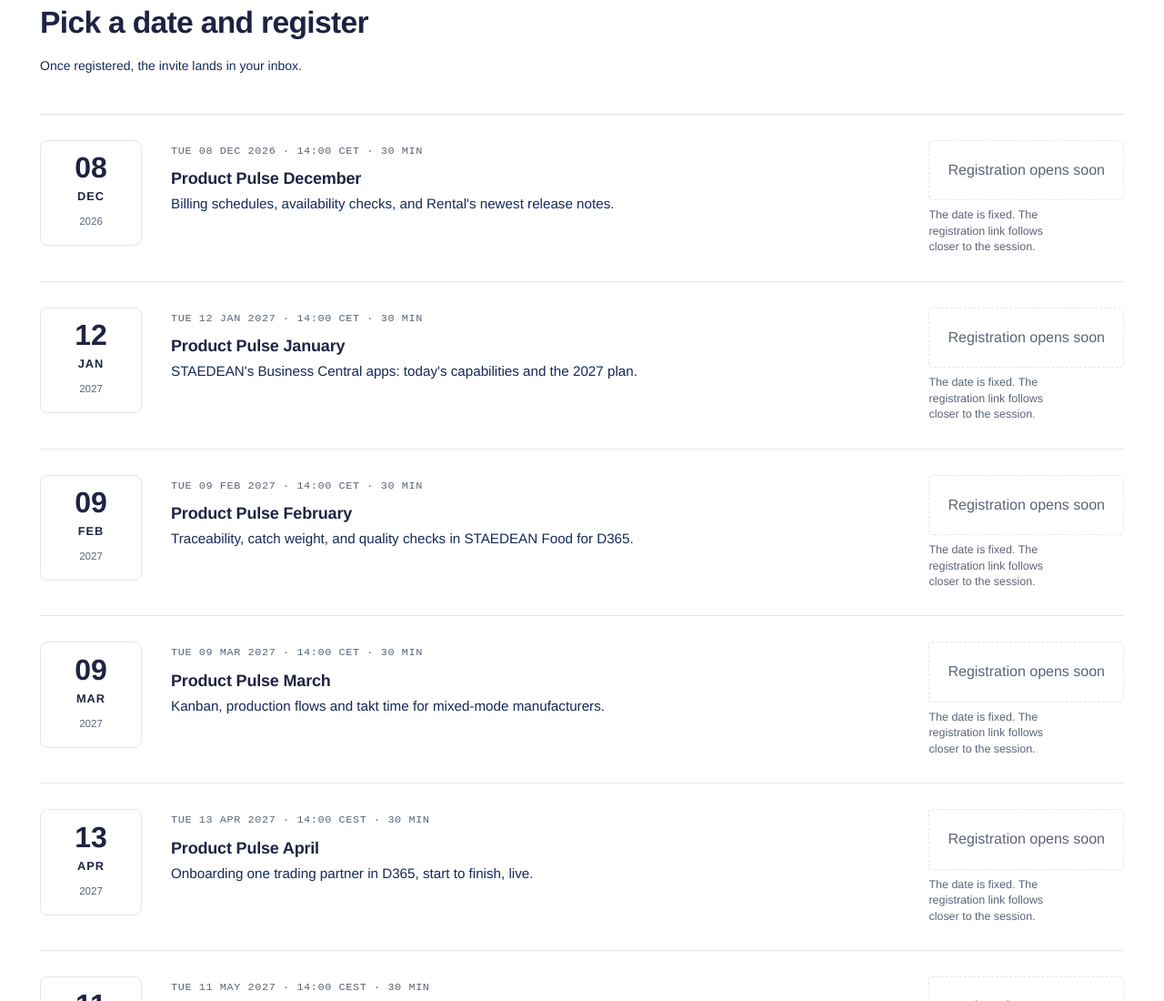
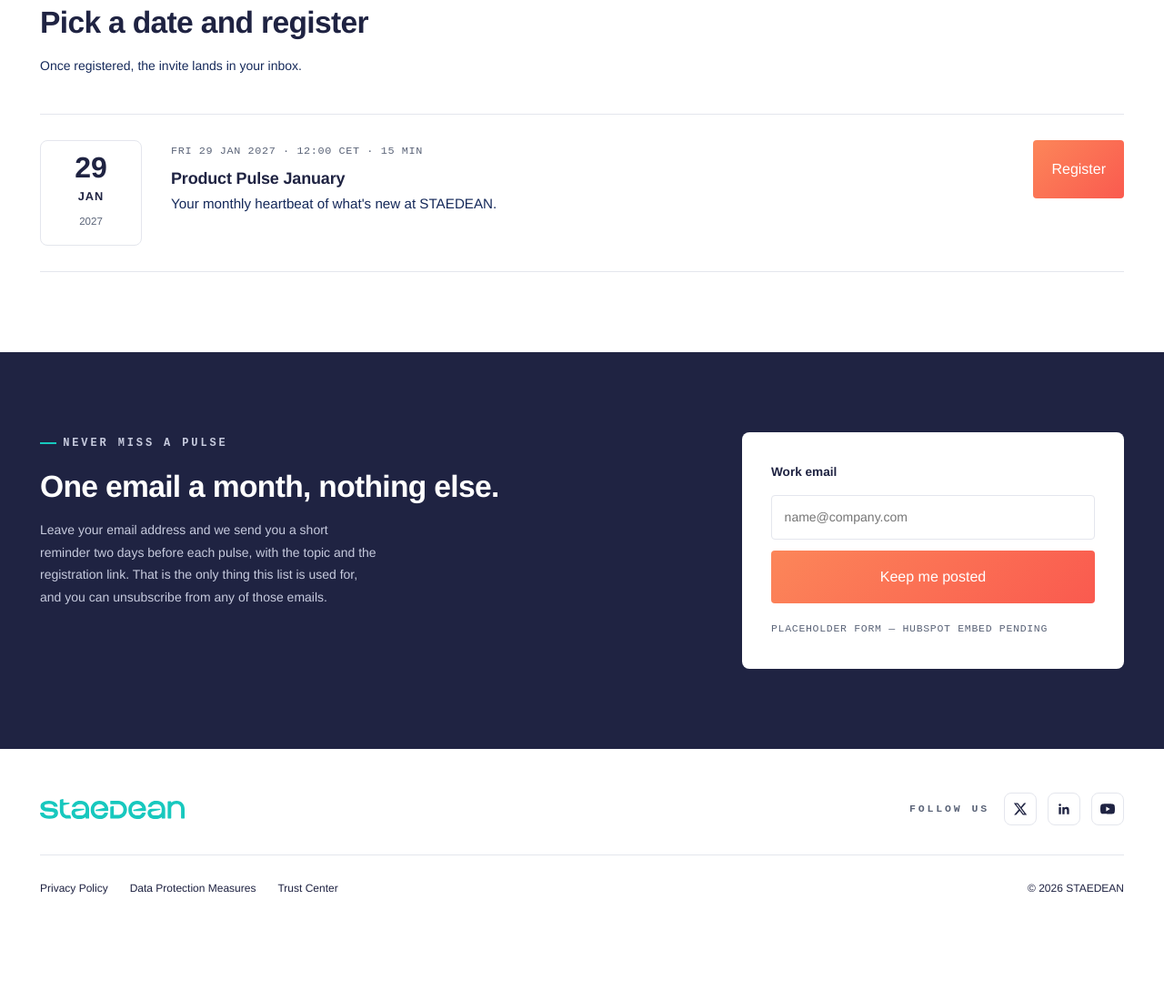
Before and after one commit to STAEDEAN-B-V/SDN-PULSE, a plain HTML site: page site/index.html in a window 1280 px wide. Shown: the part 1700-2800 px from the top of the page at 91% size. After the commit the page ends 2737 px from the top, so only its background shows below. Drawn offline with Linux system fonts and the light colour scheme; a web font is replaced by a local one.

Commit message:
sessions: switch to Product Pulse Live (29 Jan, 15 min, two hosts)
- sessions.json: remove the November pulse and the old 2nd-Tuesday
  14:00 dates; add the first Product Pulse Live on Fri 29 Jan 2027
  12:00 CET with Tim Hermans and Michiel Toppers and its Teams
  registration link. Further dates follow later.
- index.html (copy only): 30 -> 15 minutes in title, meta, hero and
  session rows; "Your host" -> "Your hosts"; subscribe reminder now
  "two days before" each pulse, matching the HubSpot T-2 email.

Co-Authored-By: Claude Opus 5.5 <noreply@anthropic.com>

```diff
--- a/site/index.html
+++ b/site/index.html
@@ -3,20 +3,20 @@
 <head>
 <meta charset="utf-8">
 <meta name="viewport" content="width=device-width, initial-scale=1">
-<title>STAEDEAN Product Pulse — 30 minutes of product news, every month</title>
-<meta name="description" content="STAEDEAN Product Pulse is a free 30-minute online session with product news for Dynamics 365 Finance &amp; Supply Chain Management and Business Central. Register for the next pulse.">
+<title>STAEDEAN Product Pulse — 15 minutes of product news, every month</title>
+<meta name="description" content="STAEDEAN Product Pulse is a free 15-minute live online session with product news for Dynamics 365 Finance &amp; Supply Chain Management and Business Central. Register for the next pulse.">
 
 <!-- Open Graph / social -->
 <meta property="og:type" content="website">
 <meta property="og:site_name" content="STAEDEAN">
 <meta property="og:title" content="STAEDEAN Product Pulse">
-<meta property="og:description" content="30 minutes of product news, every month. Free and online.">
+<meta property="og:description" content="15 minutes of product news, live, every month. Free and online.">
 <meta property="og:url" content="https://pulse.staedean.com/">
 <meta property="og:image" content="https://pulse.staedean.com/assets/logo-staedean.svg">
 <meta property="og:locale" content="en_GB">
 <meta name="twitter:card" content="summary_large_image">
 <meta name="twitter:title" content="STAEDEAN Product Pulse">
-<meta name="twitter:description" content="30 minutes of product news, every month. Free and online.">
+<meta name="twitter:description" content="15 minutes of product news, live, every month. Free and online.">
 
 <link rel="icon" href="./assets/favicon.svg" type="image/svg+xml">
 <link rel="canonical" href="https://pulse.staedean.com/">
@@ -410,7 +410,7 @@ section { padding-block: clamp(3rem, 7vw, 5.5rem); }
     <div class="hero__grid">
       <div>
         <span class="eyebrow">STAEDEAN Product Pulse</span>
-        <h1>30 minutes of <span class="h-mark">product news</span>, every month.</h1>
+        <h1>15 minutes of <span class="h-mark">product news</span>, every month.</h1>
         <p class="hero__sub">One short online session where our product team shows what shipped, what is coming, and what it means for your Dynamics 365 environment.</p>
         <div class="hero__actions">
           <a class="btn btn--primary" id="hero-cta" href="#upcoming">Register for the next pulse</a>
@@ -454,7 +454,7 @@ section { padding-block: clamp(3rem, 7vw, 5.5rem); }
   <!-- ==================== SPEAKER ==================== -->
   <section id="speaker" class="band-paper-2" aria-labelledby="speaker-h">
     <div class="shell reveal">
-      <span class="eyebrow">Your host</span>
+      <span class="eyebrow">Your hosts</span>
       <h2 id="speaker-h">Who you will hear from</h2>
       <div class="speakers">
         <article class="speaker">
@@ -510,7 +510,7 @@ section { padding-block: clamp(3rem, 7vw, 5.5rem); }
         <div>
           <span class="eyebrow">Never miss a pulse</span>
           <h2 id="subscribe-h">One email a month, nothing else.</h2>
-          <p>Leave your email address and we send you a short invite about ten days before each pulse, with the topic and the registration link. That is the only thing this list is used for, and you can unsubscribe from any of those emails.</p>
+          <p>Leave your email address and we send you a short reminder two days before each pulse, with the topic and the registration link. That is the only thing this list is used for, and you can unsubscribe from any of those emails.</p>
         </div>
         <div class="form-slot">
           <!--
@@ -629,7 +629,7 @@ section { padding-block: clamp(3rem, 7vw, 5.5rem); }
 
   function timeString(date) {
     var p = parts(date);
-    var t = (p.hour && p.minute) ? p.hour + ":" + p.minute : "14:00";
+    var t = (p.hour && p.minute) ? p.hour + ":" + p.minute : "12:00";
     return t + " " + tzLabel(date);
   }
 
@@ -722,7 +722,7 @@ section { padding-block: clamp(3rem, 7vw, 5.5rem); }
       li.appendChild(d);
 
       var body = el("div", "session__body");
-      var meta = el("p", "session__meta", longDate(s.date) + " · " + timeString(s.date) + " · 30 min");
+      var meta = el("p", "session__meta", longDate(s.date) + " · " + timeString(s.date) + " · 15 min");
       body.appendChild(meta);
       var h3 = el("h3", "session__title", s.title || "Product Pulse");
       body.appendChild(h3);
--- a/site/sessions.json
+++ b/site/sessions.json
@@ -5,122 +5,21 @@
   },
   "sessions": [
     {
-      "id": "pp-2026-11",
-      "date": "2026-11-10T14:00:00+01:00",
-      "title": "Product Pulse November",
-      "teaser": "Where the STAEDEAN portfolio is heading in 2027, one product at a time.",
+      "id": "pp-2027-01",
+      "date": "2027-01-29T12:00:00+01:00",
+      "title": "Product Pulse January",
+      "teaser": "Your monthly heartbeat of what's new at STAEDEAN.",
       "speakers": [
         {
           "name": "Tim Hermans",
           "role": "Industry Director, STAEDEAN"
+        },
+        {
+          "name": "Michiel Toppers",
+          "role": "Chief Product Officer, STAEDEAN"
         }
       ],
-      "registrationUrl": "https://events.teams.microsoft.com/event/3b2ca53d-7a20-404e-997f-ffca73604d60@2076b213-fb3f-4bcb-996c-c5276d6d7815?source=copyLinkOneEventsShareDialog",
-      "recordingUrl": null,
-      "status": "upcoming"
-    },
-    {
-      "id": "pp-2026-12",
-      "date": "2026-12-08T14:00:00+01:00",
-      "title": "Product Pulse December",
-      "teaser": "Billing schedules, availability checks, and Rental's newest release notes.",
-      "speakers": [
-        {
-          "name": "Tim Hermans",
-          "role": "Industry Director, STAEDEAN"
-        }
-      ],
-      "registrationUrl": null,
-      "recordingUrl": null,
-      "status": "upcoming"
-    },
-    {
-      "id": "pp-2027-01",
-      "date": "2027-01-12T14:00:00+01:00",
-      "title": "Product Pulse January",
-      "teaser": "STAEDEAN's Business Central apps: today's capabilities and the 2027 plan.",
-      "speakers": [
-        {
-          "name": "Tim Hermans",
-          "role": "Industry Director, STAEDEAN"
-        }
-      ],
-      "registrationUrl": null,
-      "recordingUrl": null,
-      "status": "upcoming"
-    },
-    {
-      "id": "pp-2027-02",
-      "date": "2027-02-09T14:00:00+01:00",
-      "title": "Product Pulse February",
-      "teaser": "Traceability, catch weight, and quality checks in STAEDEAN Food for D365.",
-      "speakers": [
-        {
-          "name": "Tim Hermans",
-          "role": "Industry Director, STAEDEAN"
-        }
-      ],
-      "registrationUrl": null,
-      "recordingUrl": null,
-      "status": "upcoming"
-    },
-    {
-      "id": "pp-2027-03",
-      "date": "2027-03-09T14:00:00+01:00",
-      "title": "Product Pulse March",
-      "teaser": "Kanban, production flows and takt time for mixed-mode manufacturers.",
-      "speakers": [
-        {
-          "name": "Tim Hermans",
-          "role": "Industry Director, STAEDEAN"
-        }
-      ],
-      "registrationUrl": null,
-      "recordingUrl": null,
-      "status": "upcoming"
-    },
-    {
-      "id": "pp-2027-04",
-      "date": "2027-04-13T14:00:00+02:00",
-      "title": "Product Pulse April",
-      "teaser": "Onboarding one trading partner in D365, start to finish, live.",
-      "speakers": [
-        {
-          "name": "Tim Hermans",
-          "role": "Industry Director, STAEDEAN"
-        }
-      ],
-      "registrationUrl": null,
-      "recordingUrl": null,
-      "status": "upcoming"
-    },
-    {
-      "id": "pp-2027-05",
-      "date": "2027-05-11T14:00:00+02:00",
-      "title": "Product Pulse May",
-      "teaser": "The twice-yearly tour: every product, what changed, what to check.",
-      "speakers": [
-        {
-          "name": "Tim Hermans",
-          "role": "Industry Director, STAEDEAN"
-        }
-      ],
-      "registrationUrl": null,
-      "recordingUrl": null,
-      "status": "upcoming"
-    },
-    {
-      "id": "pp-2027-06",
-      "date": "2027-06-08T14:00:00+02:00",
-      "title": "Product Pulse June",
-      "teaser": "Keeping master data clean after go-live, without leaving Dynamics 365.",
-      "speakers": [
-        {
-          "name": "Tim Hermans",
-          "role": "Industry Director, STAEDEAN"
-        }
-      ],
-      "registrationUrl": null,
+      "registrationUrl": "https://events.teams.microsoft.com/event/2f8bdeb4-afac-4426-8c8e-522d48b8aac5@2076b213-fb3f-4bcb-996c-c5276d6d7815?source=copyLinkOneEventsShareDialog",
       "recordingUrl": null,
       "status": "upcoming"
     }
```
